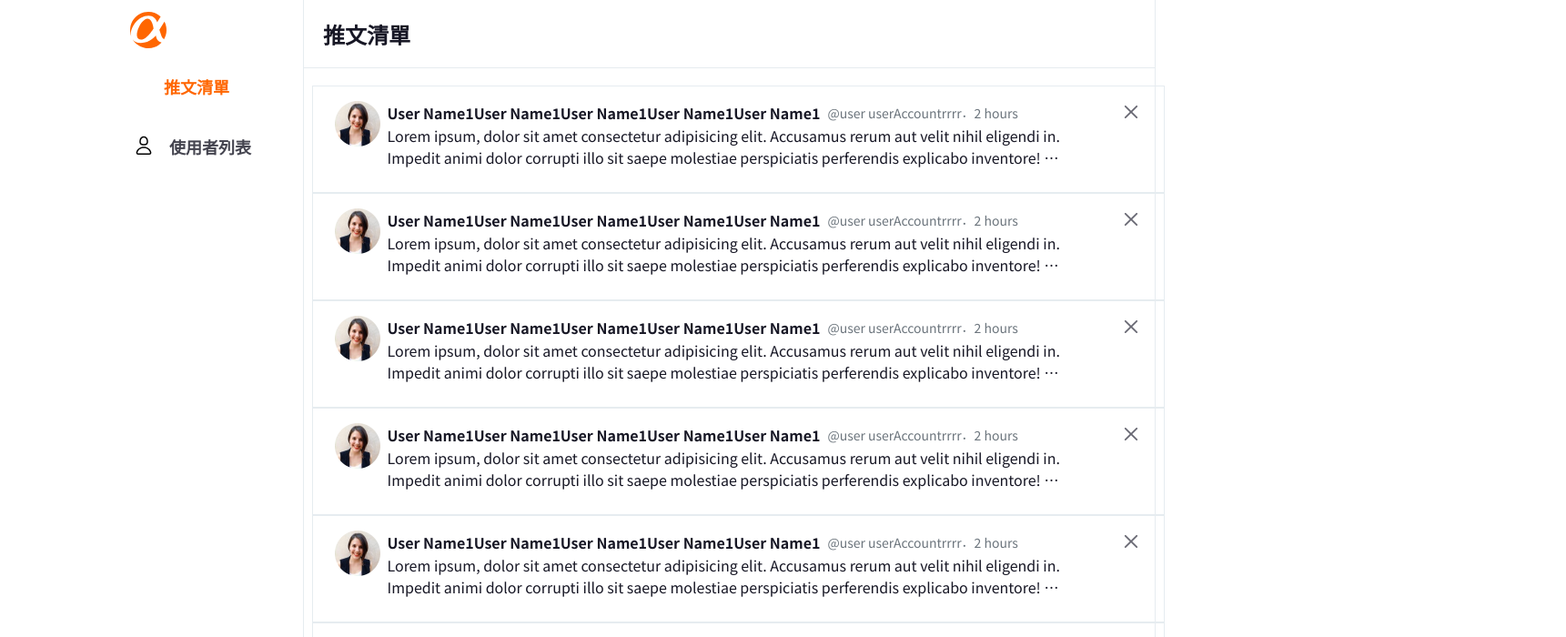
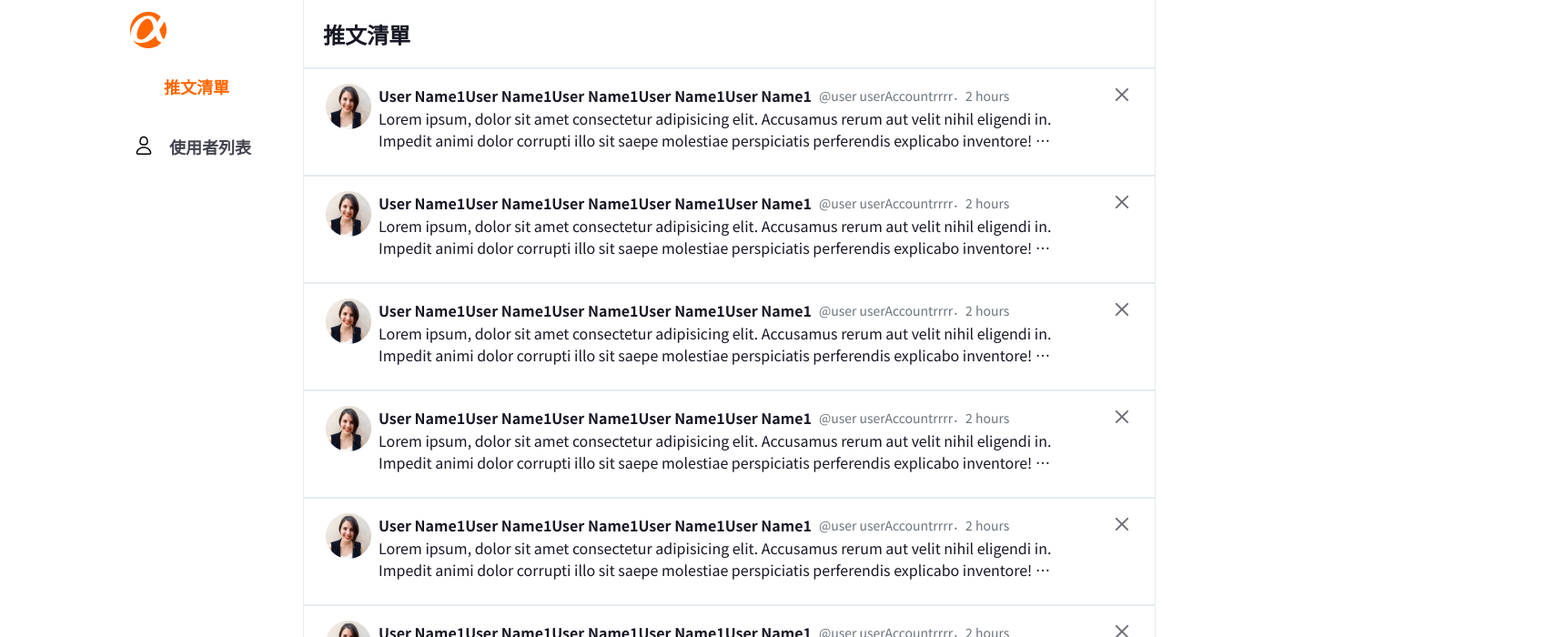
Before and after one commit to ailsayang999/my-simple-twitter, a React (Create React App) app: page /admin_main in a window 1280 px wide. Shown: the top 700 px of the page at 91% size, 1721 px wide, since content can reach past the window. Built offline with nearby package versions, Linux system fonts and the light colour scheme; some icons are missing.

Commit message:
fix: adjust className to avoid misleading

```diff
--- a/src/pages/AdminMainPage.jsx
+++ b/src/pages/AdminMainPage.jsx
@@ -8,7 +8,7 @@ const AdminMainPage = () => {
       <LeftNavAdmin />
       <div className="rightContainer">
         <div className="title">推文清單</div>
-        <div className="tweetBoard">
+        <div className="mainTweetBoard">
           {/* 9 筆資料/頁 */}
           <TweetCard />
           <TweetCard />
--- a/src/pages/AdminMainPage.scss
+++ b/src/pages/AdminMainPage.scss
@@ -19,8 +19,8 @@
       font-weight: 700;
       color: #171725;
     }
-    .tweetBoard {
-
+    .mainTweetBoard {
+      // width: 100%;
     }
   }
 }
```
